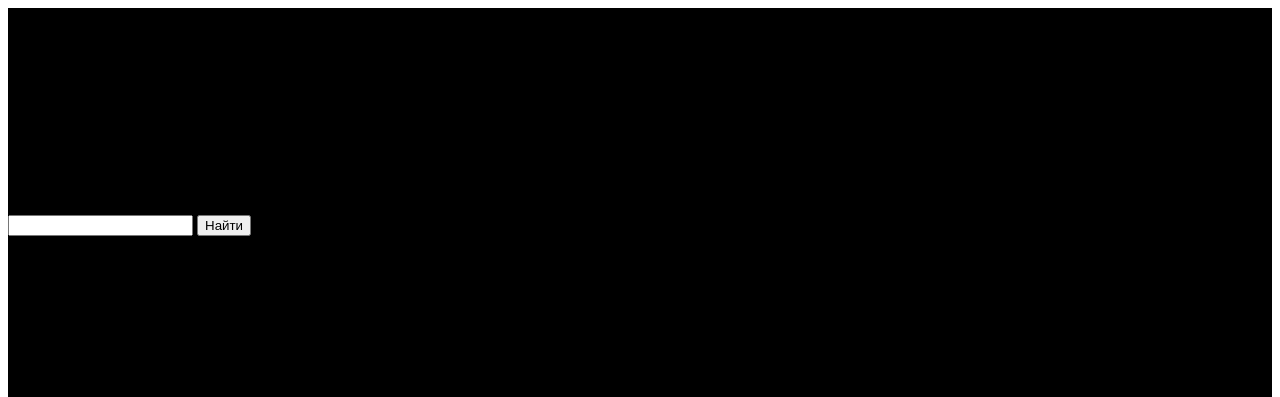
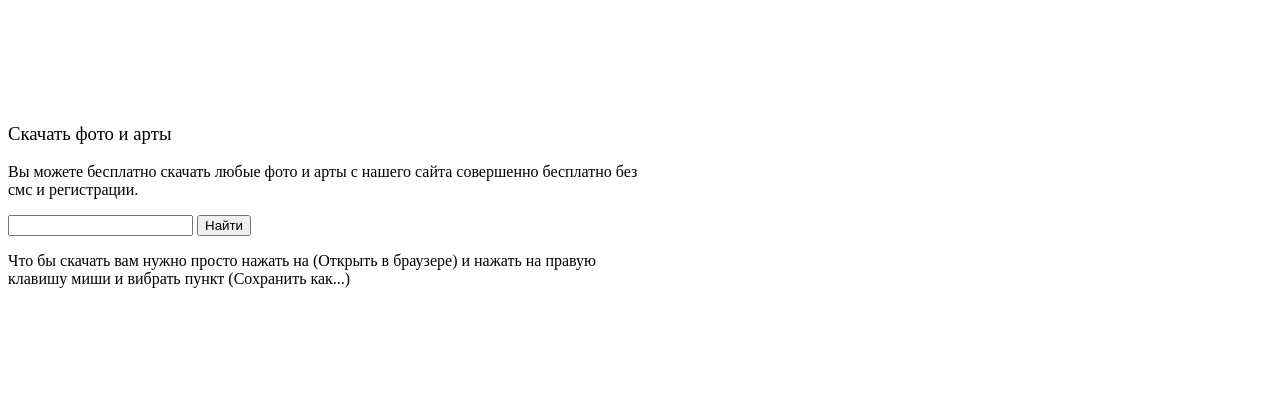
Before and after one commit to gallarywithpic/Gallary, a Django app: template download/templates/download/index.html in a window 1280 px wide. Shown: the top 397 px of the page. Run offline with Django 3.2, Linux system fonts and the light colour scheme; the template is opened without the code that fills it, so the values that code supplies are empty.

Commit message:
big problems

```diff
--- a/download/static/download/css/style.css
+++ b/download/static/download/css/style.css
@@ -2,7 +2,7 @@
     padding-top: 3rem;
     padding-bottom: 3rem;
     margin-bottom: 0;
-    background-color: rgb(0, 0, 0);
+    background-color: rgb(255, 255, 255);
   }
   @media (min-width: 768px) {
     .jumbotron {
--- a/download/templates/download/index.html
+++ b/download/templates/download/index.html
@@ -10,7 +10,6 @@
     <div class="container">
       <h1>Скачать фото и арты</h1>
       <p class="lead text-muted">Вы можете бесплатно скачать любые фото и арты с нашего сайта совершенно бесплатно без смс и регистрации. </p>
-      <p>
 <form action="https://vgtimes.ru/uploads/gallery/main/172924/btw_key_art_11.jpg">
   <input type="search" name="text">
   <input type="submit" value="Найти">
```
